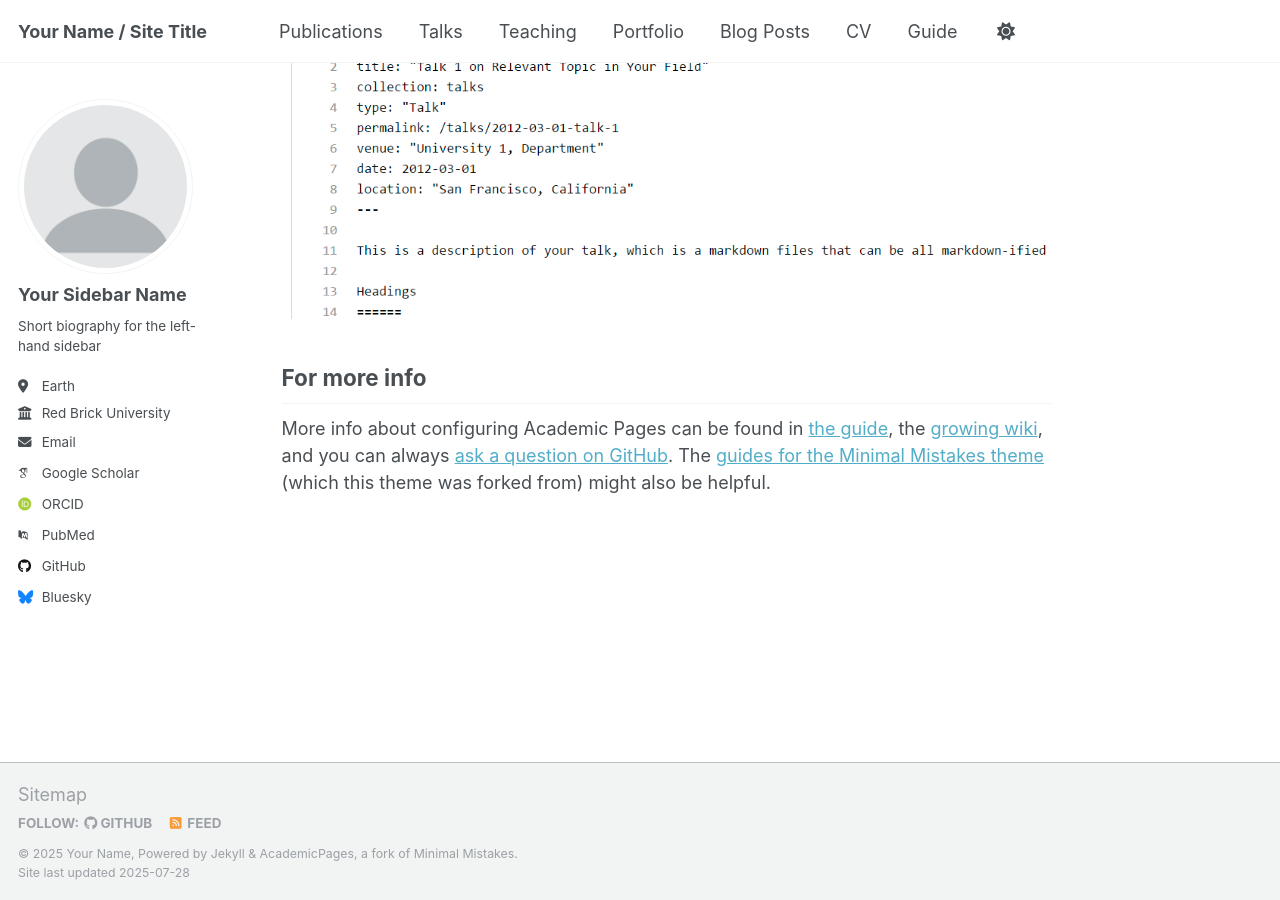
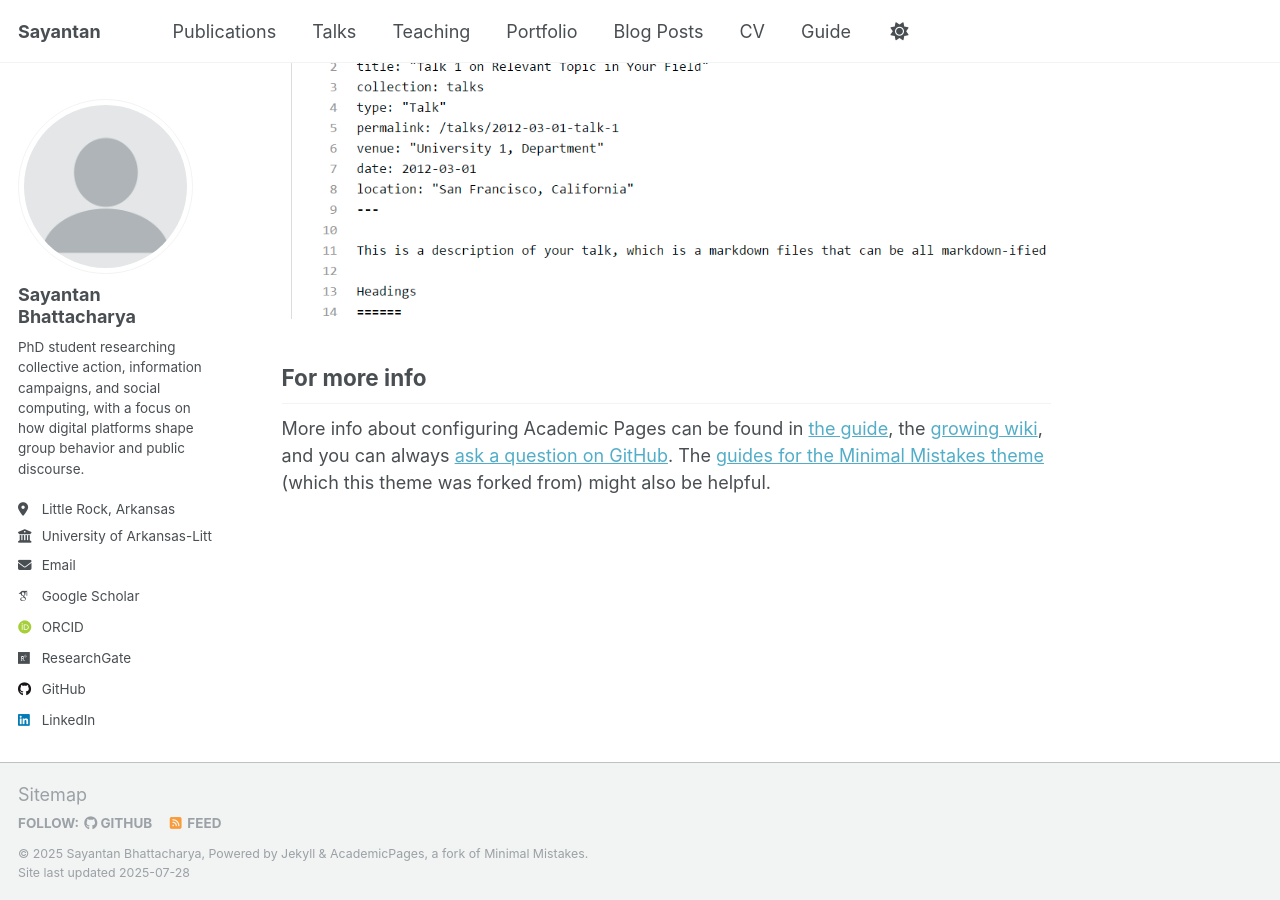
Before and after one commit to sayantan1712/sayantan.github.io, a Jekyll site: the page built from _pages/about.md, in a window 1280 px wide and 900 px high, scrolled down 2880 px. Built offline with Jekyll 4.4.1, drawn with Linux system fonts in a browser that asks for light colours; some web fonts are replaced; a script that is not in the unit is left out.

Commit message:
Update _config.yml
Updating basic site configuration.

```diff
--- a/_config.yml
+++ b/_config.yml
@@ -9,11 +9,11 @@
 # Basic Site Settings
 locale                   : "en-US"
 site_theme               : "default"
-title                    : "Your Name / Site Title"
+title                    : "Sayantan"
 title_separator          : "-"
-name                     : &name "Your Name"
-description              : &description "personal description"
-url                      : https://academicpages.github.io # the base hostname & protocol for your site e.g. "https://[your GitHub username].github.io" or if you already have some other page hosted on Github then use "https://[your GitHub username].github.io/[Your Repo Name]"
+name                     : &name "Sayantan Bhattacharya"
+description              : &description "PhD Student/Researcher in Social Computing/Computational Social Science"
+url                      : https://sayantan.github.io # the base hostname & protocol for your site e.g. "https://[your GitHub username].github.io" or if you already have some other page hosted on Github then use "https://[your GitHub username].github.io/[Your Repo Name]"
 baseurl                  : "" # the subpath of your site, e.g. "/blog"
 repository               : "academicpages/academicpages.github.io"
 
@@ -23,23 +23,23 @@ repository               : "academicpages/academicpages.github.io"
 author:
   # Biographic information
   avatar           : "profile.png"
-  name             : "Your Sidebar Name"
+  name             : "Sayantan Bhattacharya"
   pronouns         : # example: "she/her"
-  bio              : "Short biography for the left-hand sidebar"
-  location         : "Earth"
-  employer         : "Red Brick University"
+  bio              : "PhD student researching collective action, information campaigns, and social computing, with a focus on how digital platforms shape group behavior and public discourse."
+  location         : "Little Rock, Arkansas"
+  employer         : "University of Arkansas-Little Rock"
   uri              : # URL
-  email            : "none@example.org"
+  email            : "sayantan.bhattacharya.it@gmail.com"
 
   # Academic websites
   academia         : # URL
   arxiv            : # URL - Update with the correct link to your profile
-  googlescholar    : "https://scholar.google.com/citations?user=PS_CX0AAAAAJ"
+  googlescholar    : "https://scholar.google.com/citations?user=Zy20ussAAAAJ&hl=en"
   impactstory      : # URL
-  orcid            : "http://orcid.org/yourorcidurl"
+  orcid            : "https://orcid.org/0009-0005-4039-8644"
   semantic         : # URL
-  pubmed           : "https://www.ncbi.nlm.nih.gov/pubmed/?term=john+snow"
-  researchgate     : # URL
+  pubmed           : #"https://www.ncbi.nlm.nih.gov/pubmed/?term=john+snow"
+  researchgate     : "https://www.researchgate.net/profile/Sayantan-Bhattacharya-12?ev=hdr_xprf"
   scopus           : # URL
 
   # Repositories and software development
@@ -52,7 +52,7 @@ author:
 
   # Social media
   artstation       : # Username
-  bluesky          : "bsky.app" # Replace this with you Bluesky username
+  bluesky          : #"bsky.app" # Replace this with you Bluesky username
   facebook         : # Username
   flickr           : # Username
   foursquare       : # Username
@@ -61,7 +61,7 @@ author:
   keybase          : # Username
   instagram        : # Username
   lastfm           : # Username
-  linkedin         : # Username
+  linkedin         : "https://www.linkedin.com/in/sayantanbubka/"
   mastodon         : # URL
   medium           : # URL
   pinterest        : # Username
@@ -79,8 +79,6 @@ author:
 
 # Publication Category - The following the list of publication categories and their headings
 publication_category:
-  books:
-    title: 'Books'
   manuscripts:
     title: 'Journal Articles'
   conferences:
```
